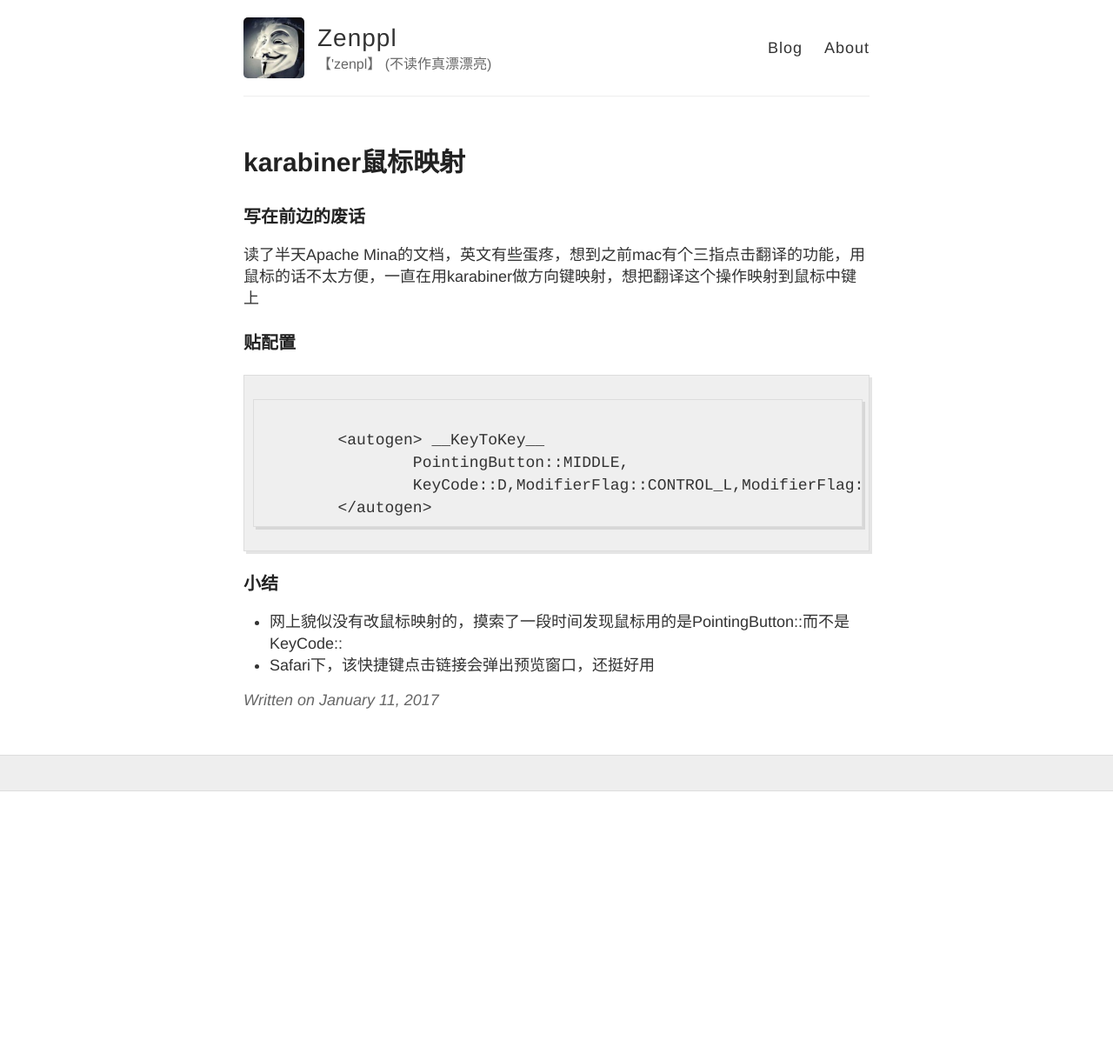
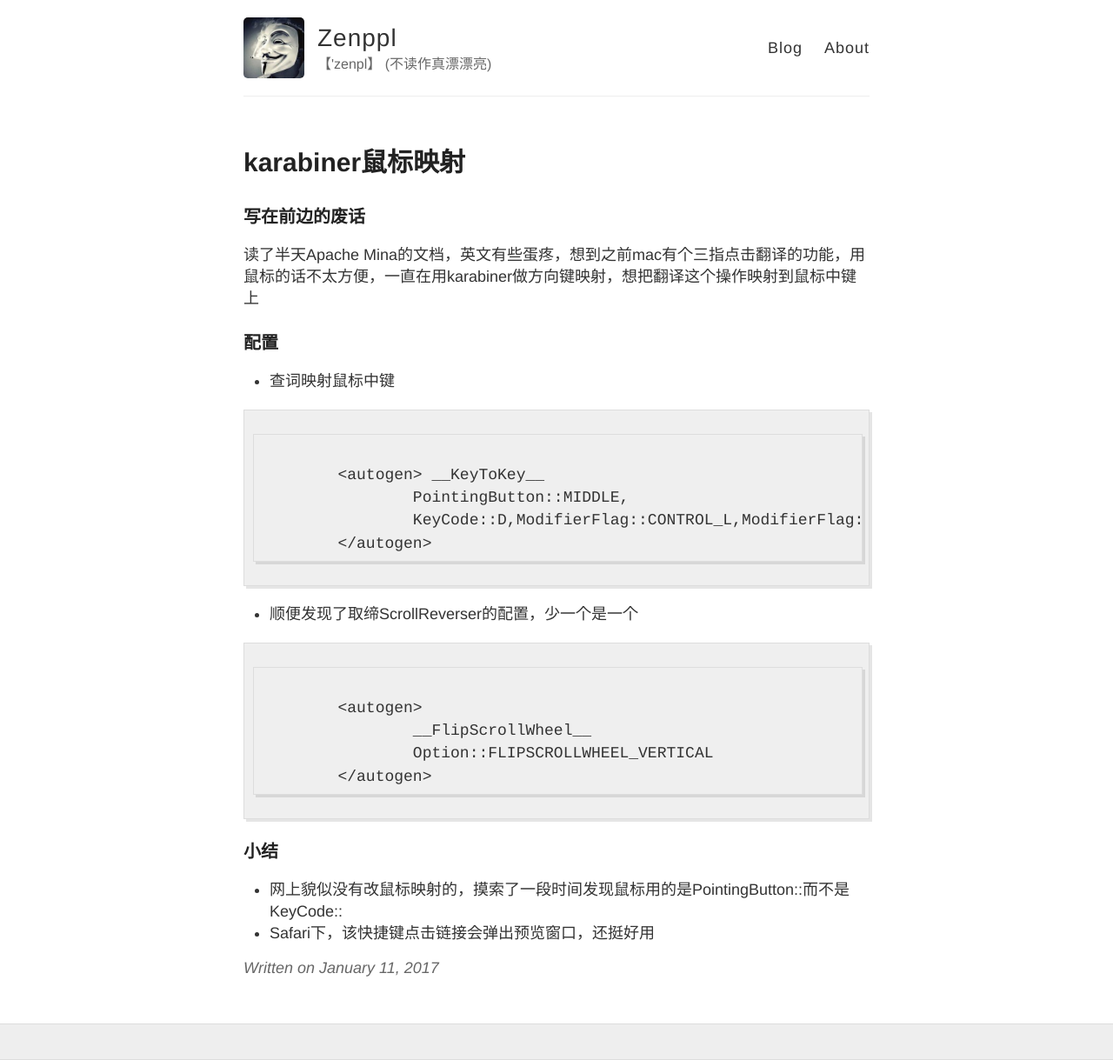
Before and after one commit to zenppl/zenppl.github.io, a Jekyll site: the page built from _posts/2017-01-11-Karabiner.md, in a window 1280 px wide. Shown: the whole page at 87% size. Built offline with Jekyll 4.4.1, drawn with Linux system fonts in a browser that asks for light colours; before the commit the page ends 910 px from its top, so only the background shows below that.

Commit message:
add blog

````diff
--- a/_posts/2017-01-11-Karabiner.md
+++ b/_posts/2017-01-11-Karabiner.md
@@ -7,7 +7,8 @@ title: karabiner鼠标映射
 
 读了半天Apache Mina的文档，英文有些蛋疼，想到之前mac有个三指点击翻译的功能，用鼠标的话不太方便，一直在用karabiner做方向键映射，想把翻译这个操作映射到鼠标中键上
 
-### 贴配置
+### 配置
+- 查词映射鼠标中键
 
 ```
 
@@ -17,6 +18,16 @@ title: karabiner鼠标映射
 	</autogen>
 ```
 
+- 顺便发现了取缔ScrollReverser的配置，少一个是一个
+
+```
+
+	<autogen>
+    		__FlipScrollWheel__
+    		Option::FLIPSCROLLWHEEL_VERTICAL
+  	</autogen>
+```
+
 
 ### 小结
 - 网上貌似没有改鼠标映射的，摸索了一段时间发现鼠标用的是PointingButton::而不是KeyCode::
````
